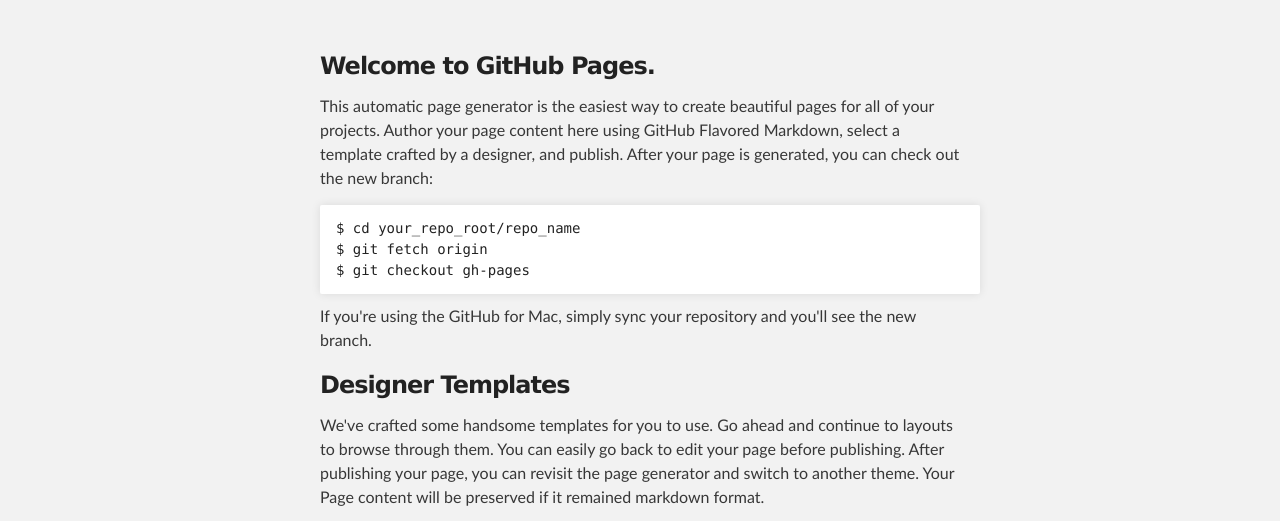
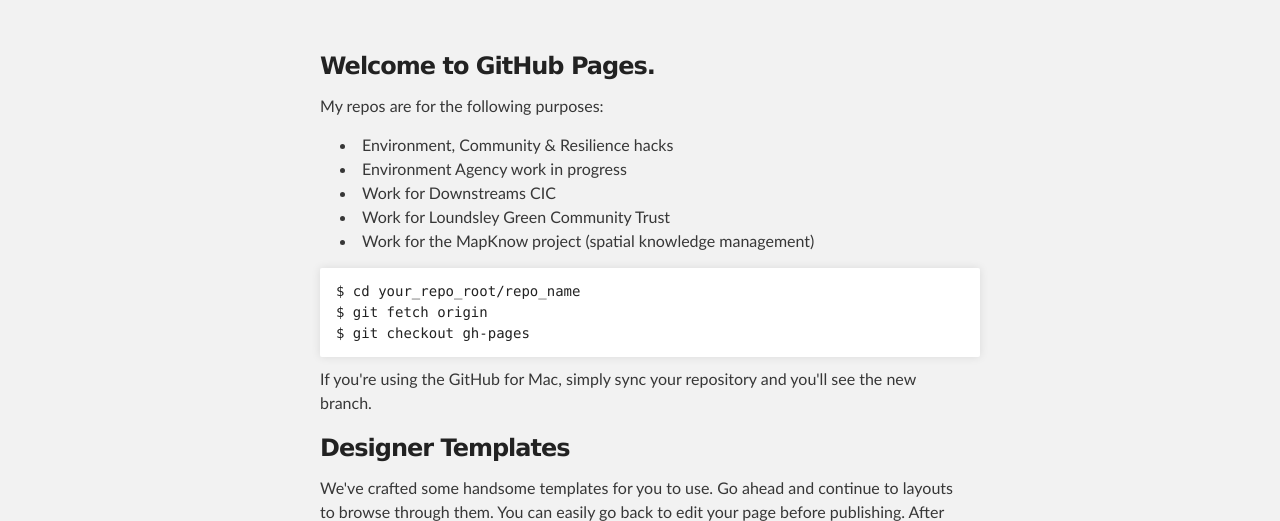
Before and after one commit to simonredding/simonredding.github.io, a plain HTML site: page index.html in a window 1280 px wide. Shown: the part 212-733 px from the top of the page. Drawn offline with Linux system fonts and the light colour scheme.

Commit message:
Update index.html
Reworked from default

```diff
--- a/index.html
+++ b/index.html
@@ -4,11 +4,11 @@
   <head>
     <meta charset='utf-8' />
     <meta http-equiv="X-UA-Compatible" content="chrome=1" />
-    <meta name="description" content="Simonredding.github.io : Web frontend" />
+    <meta name="description" content="Welcome to Simon's Github Pages" />
 
     <link rel="stylesheet" type="text/css" media="screen" href="stylesheets/stylesheet.css">
 
-    <title>Simonredding.github.io</title>
+    <title>Simon Redding's GitHub</title>
   </head>
 
   <body>
@@ -30,8 +30,14 @@
         <h3>
 <a name="welcome-to-github-pages" class="anchor" href="#welcome-to-github-pages"><span class="octicon octicon-link"></span></a>Welcome to GitHub Pages.</h3>
 
-<p>This automatic page generator is the easiest way to create beautiful pages for all of your projects. Author your page content here using GitHub Flavored Markdown, select a template crafted by a designer, and publish. After your page is generated, you can check out the new branch:</p>
-
+<p>My repos are for the following purposes:</p>
+<ul>
+<li>Environment, Community &amp; Resilience hacks</li>
+<li>Environment Agency work in progress</li>
+<li>Work for Downstreams CIC</li>
+<li>Work for Loundsley Green Community Trust</li>
+<li>Work for the MapKnow project (spatial knowledge management)</li>
+</ul>
 <pre><code>$ cd your_repo_root/repo_name
 $ git fetch origin
 $ git checkout gh-pages
@@ -57,7 +63,6 @@ $ git checkout gh-pages
 <h3>
 <a name="support-or-contact" class="anchor" href="#support-or-contact"><span class="octicon octicon-link"></span></a>Support or Contact</h3>
 
-<p>Having trouble with Pages? Check out the documentation at <a href="http://help.github.com/pages">http://help.github.com/pages</a> or contact <a href="mailto:support@github.com">support@github.com</a> and we’ll help you sort it out.</p>
       </section>
     </div>
 
```
